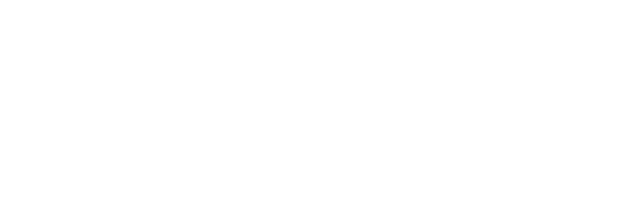
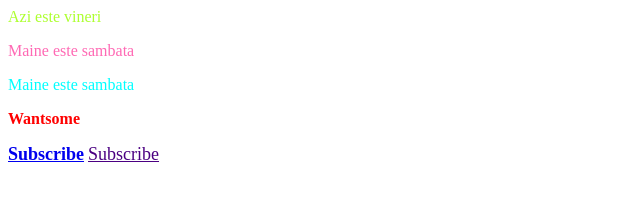
Before and after one commit to evesim/Practica-Front-End-Wantsome, a plain HTML site: page Week3/Practice/selectors.html in a window 1280 px wide. Shown: the whole page, without its empty margins (0-640 px from the left). Drawn offline with Linux system fonts and the light colour scheme.

Commit message:
week3couse1

```diff
--- a/Week3/Practice/selectors.html
+++ b/Week3/Practice/selectors.html
@@ -5,13 +5,54 @@
         <meta charset="UTF-8" />
         <title>Week 3, course 1</title>
         <style>
+            p[title] {
+                color: red;
+            }
 
+            p[title="Vizibil la hover"] {
+                /* target all titles that have exact the title  Vizibil la hover*/
+                color: greenyellow;
+            }
+
+            p[title~="Second"] {
+                /* target all titles that have with Second*/
+                color: hotpink;
+            }
+
+            p[title|="This"] {
+                /* target all titles that have with ThisF*/
+
+                color: cyan;
+            }
+
+            a[href^="http://"] {
+                /* target all the href that begin with http:*/
+                font-size: 18px;
+                font-weight: bold;
+            }
+
+            a[href$=".com"] {
+                /*target all the href that begin with .com */
+                color: indigo;
+                font-weight: normal;
+            }
+
+            p[title*="CSS"] {
+                /*target all the p that contain CSS */
+                font-weight: bold;
+            }
         </style>
 
     </head>
 
     <body>
+        <p title="Vizibil la hover">Azi este vineri</p>
+        <p title="Second title">Maine este sambata</p>
+        <p title="This-is-my-title">Maine este sambata</p>
+        <p title="We learn CSS">Wantsome</p>
 
+        <a href="http://www.elefant.ro">Subscribe</a>
+        <a href="http://www.yahoo.com">Subscribe</a>
     </body>
 
     </html>
```
Also changed, not shown: Week3/Practice/pseudo-clase.html (added, +18 -0 lines).
